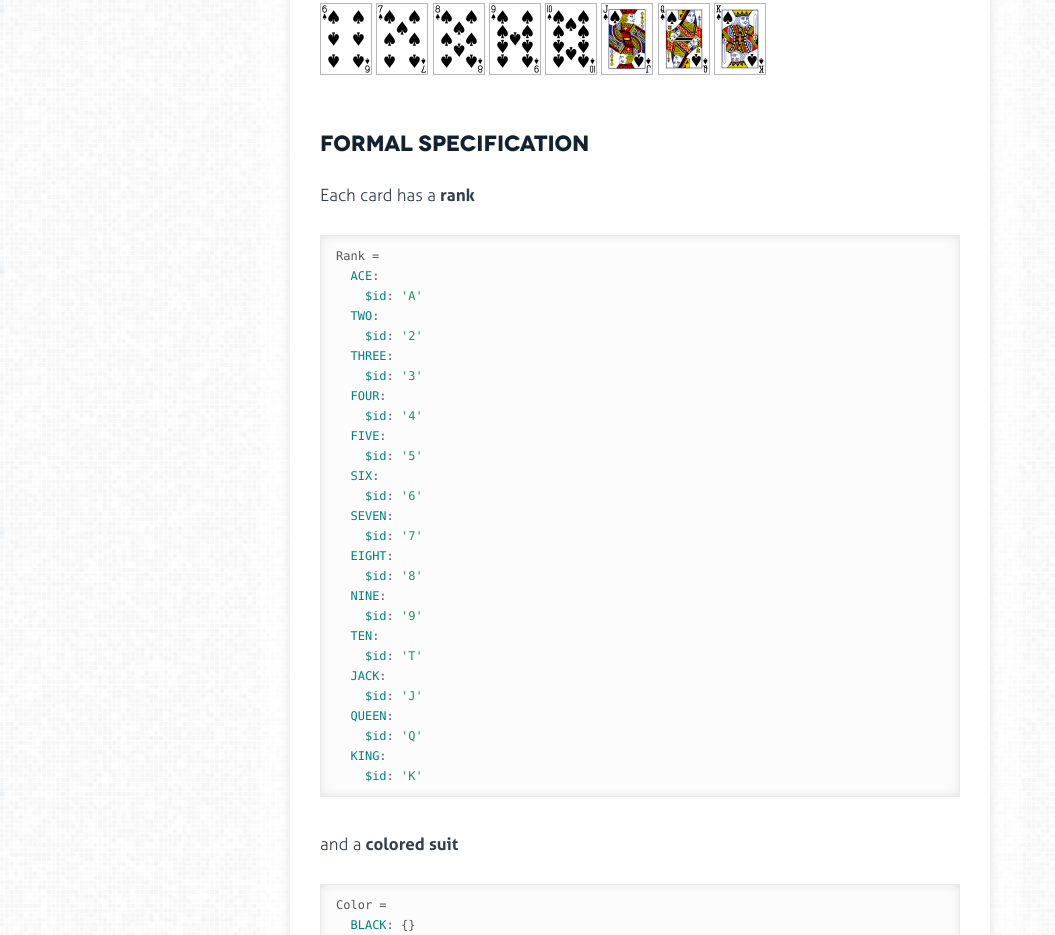
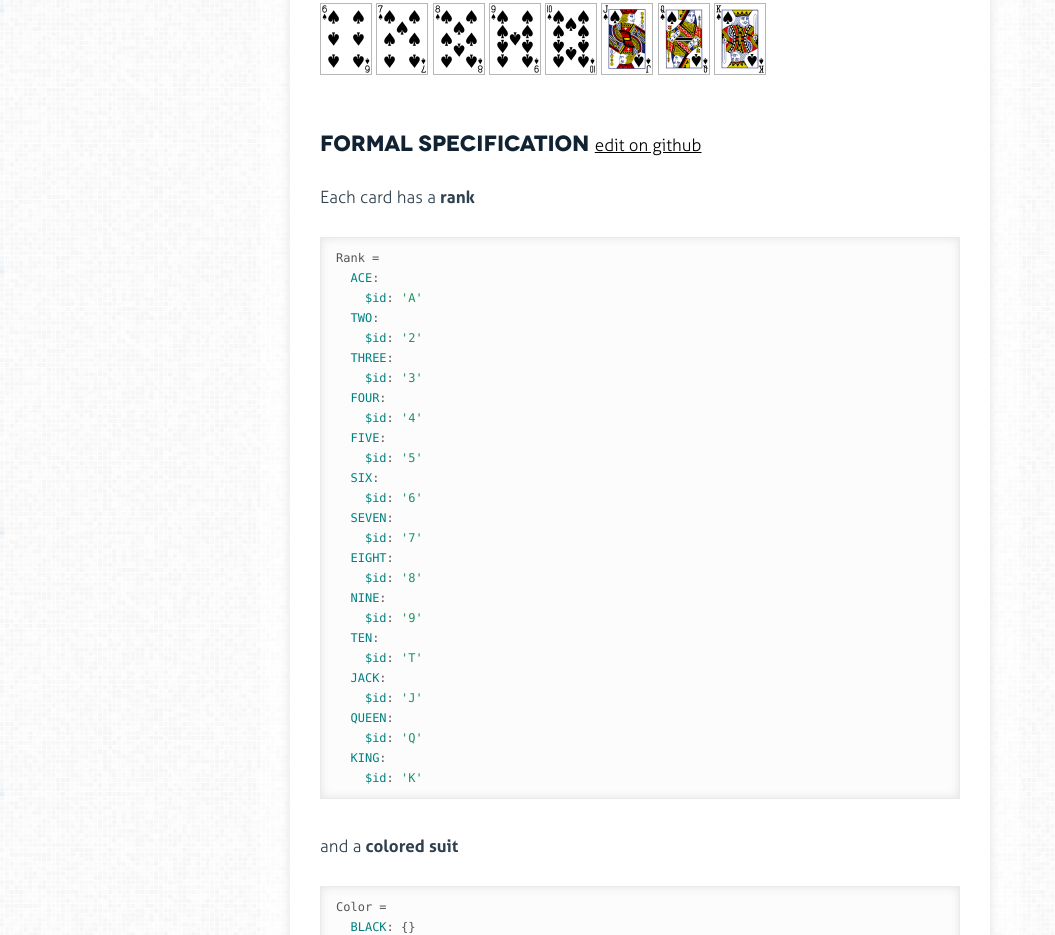
Before and after one commit to CardForest/seeds, a plain HTML site: page standard.html in a window 1280 px wide. Shown: the part 771-1706 px from the top of the page, without its empty margins (0-1055 px from the left). Drawn offline with Linux system fonts and the light colour scheme.

Commit message:
added links to github

```diff
--- a/standard.html
+++ b/standard.html
@@ -31,7 +31,8 @@
 		</style> -->
 	</head>
 	<body>
-		<div class="container">
+		<div class="container" style="position:relative;">
+		<a href="https://github.com/CardForest/seeds/tree/master/decks/standard"><img style="position: absolute; top: 28px; right: 28px; border: 0;" src="https://camo.githubusercontent.com/38ef81f8aca64bb9a64448d0d70f1308ef5341ab/68747470733a2f2f73332e616d617a6f6e6177732e636f6d2f6769746875622f726962626f6e732f666f726b6d655f72696768745f6461726b626c75655f3132313632312e706e67" alt="Fork me on GitHub" data-canonical-src="https://s3.amazonaws.com/github/ribbons/forkme_right_darkblue_121621.png"></a>
 			<div class='page' style="box-shadow: 0 0 10px rgba(0,0,0,0.1);">
 				<div class="header">
 					<h1>C<span style="font-size:80%">ard</span>F<span style="font-size:80%">orest seeds</span> <br><br>The STANDARD deck</h1>
@@ -148,7 +149,7 @@
 
 				</div>
 
-				<h2>Formal Specification</h2>
+				<h2>Formal Specification <a href="https://github.com/CardForest/seeds/edit/master/decks/standard/spec.coffee" class="edit-link">edit on github</a></h2>
 
 
   <p>Each card has a <strong>rank</strong></p>
--- a/styles/docco.css
+++ b/styles/docco.css
@@ -335,3 +335,12 @@ pre .hljs-chunk {
 pre .hljs-tex .hljs-formula {
   opacity: 0.5;
 }
+
+
+/* my additions */
+
+.edit-link {
+  font-family: "aller-light";
+  font-size: 17px;
+  text-transform: none;
+}
```
Also changed, not shown: rider.html (+3 -2 lines).
